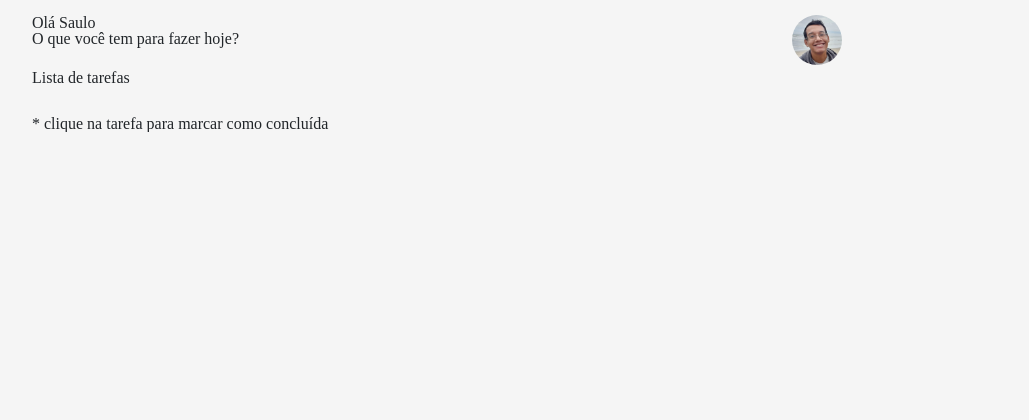
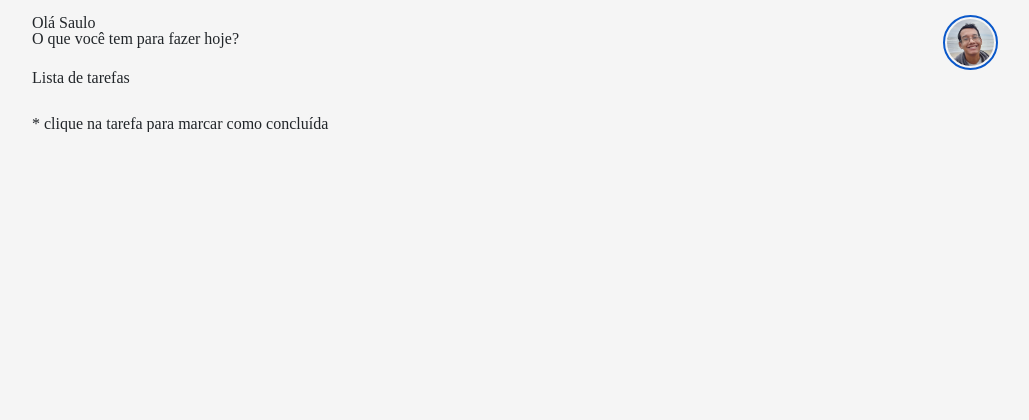
Before and after one commit to ravanss/my_to-do, a PHP site: page / in a window 1280 px wide. Shown: the top 420 px of the page, without its empty margins (50-1079 px from the left). Run offline with PHP 8.4, Linux system fonts and the light colour scheme; some libraries are stand-ins or nearby versions.

Commit message:
iniciado php do projeto

```diff
--- a/assets/css/main.css
+++ b/assets/css/main.css
@@ -21,9 +21,11 @@ body{
     padding: 15px;
 }
 .header .user-img img{
-    width: 50px;
-    height: 50px;
+    width: 55px;
+    height: 55px;
     border-radius: 50%;
+    border: 2px solid #0a58ca;
+    padding: 2px;
 }
 
 .main{
@@ -38,6 +40,7 @@ body{
 #tasks-list li{
     position: relative;
     border-bottom: 1px solid black;
+    cursor: pointer;
 }
 
 #tasks-list li a{
--- a/index.html
+++ b/index.html
@@ -17,7 +17,7 @@
           <div class="col-8">
             <h1 class="user-name">Olá Saulo</br>O que você tem para fazer hoje?</h1>
           </div>
-          <div class="col-4">
+          <div class="col-4 text-center">
             <div class="user-img">
               <img src="assets/img/my.jpg" alt="Foto de perfil do usuário">
             </div>
--- /dev/null
+++ b/php/config.php
@@ -0,0 +1,6 @@
+//Configuration file for PHP settings
+<?php
+$host = 'localhost';
+$username = 'root';
+$password = '';
+$database = 'to-do_app';
```
